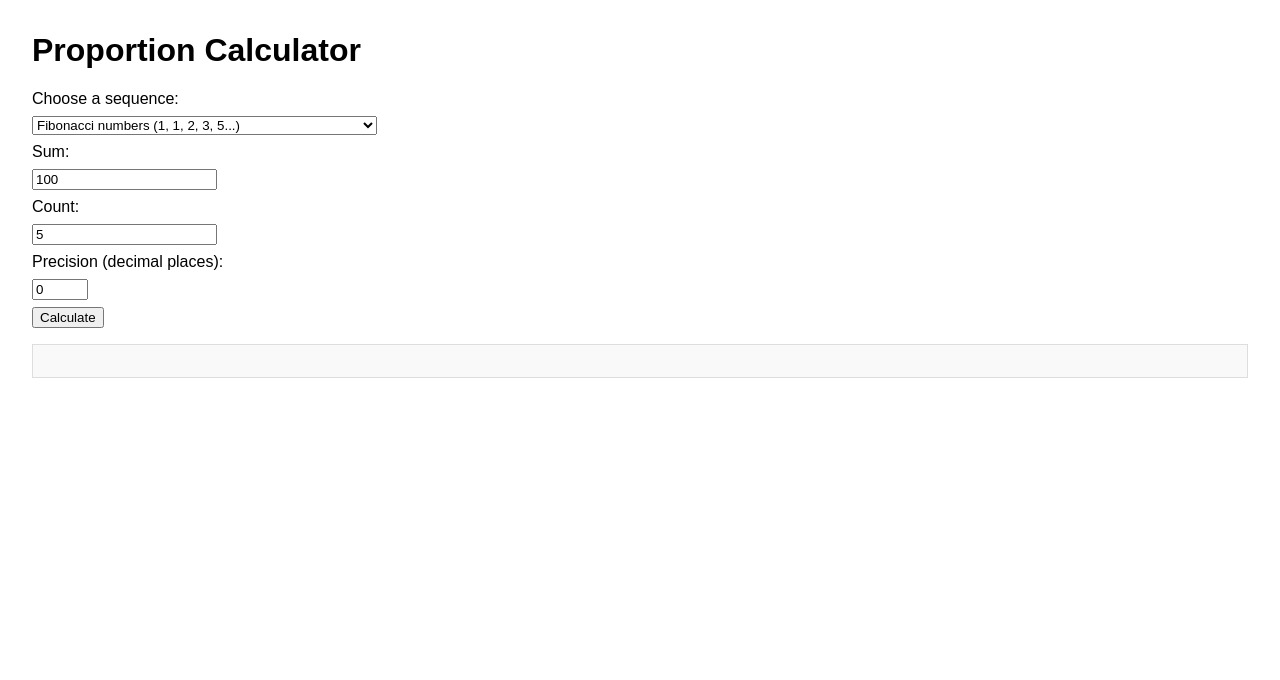
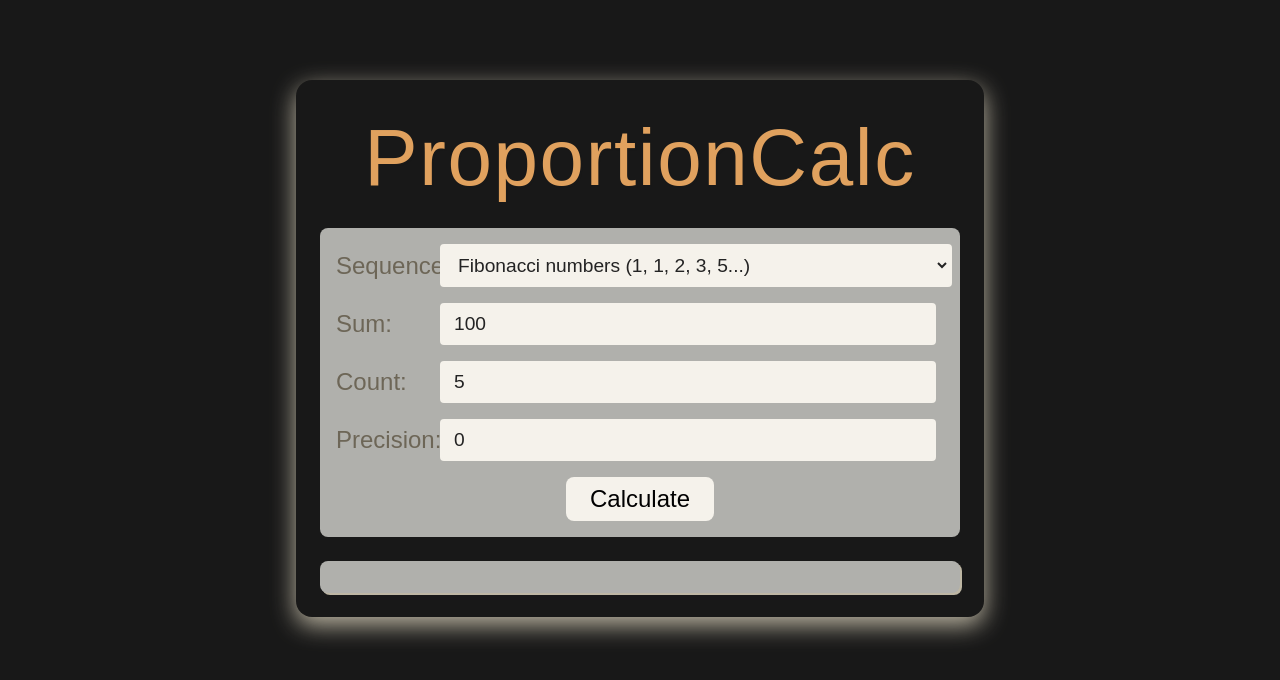
Before and after one commit to Azalurg/sequence-inator, a plain HTML site: page index.html in a window 1280 px wide. Drawn offline with Linux system fonts and the light colour scheme; a web font is replaced by a local one.

Commit message:
Update style

```diff
--- a/index.html
+++ b/index.html
@@ -3,28 +3,35 @@
 <head>
     <meta charset="UTF-8">
     <title>Proportion Calculator</title>
+    <link href="https://fonts.googleapis.com/css2?family=Jersey+15&display=swap" rel="stylesheet">
     <link rel="stylesheet" href="style.css">
 </head>
 <body>
-    <h1>Proportion Calculator</h1>
-    <form id="propForm">
-        <label for="sequence">Choose a sequence:</label>
-        <select id="sequence"></select>
-
-        <label for="sum">Sum:</label>
-        <input type="number" id="sum" value="100" required>
-
-        <label for="count">Count:</label>
-        <input type="number" id="count" value="5" required>
-
-        <label for="precision">Precision (decimal places):</label>
-        <input type="number" id="precision" value="0" min="0" max="10">
-
-        <button type="submit">Calculate</button>
-    </form>
-
-    <div class="result" id="output"></div>
-
+    <div class="container">
+        <div class="title">ProportionCalc</div>
+        <form id="propForm" class="form box">
+            <div class="form-row">
+                <label for="sequence" class="label">Sequence:</label>
+                <select id="sequence" class="select"></select>
+            </div>
+            <div class="form-row">
+                <label for="sum" class="label">Sum:</label>
+                <input type="number" id="sum" value="100" class="input" required>
+            </div>
+            <div class="form-row">
+                <label for="count" class="label">Count:</label>
+                <input type="number" id="count" value="5" class="input" required>
+            </div>
+            <div class="form-row">
+                <label for="precision" class="label">Precision:</label>
+                <input type="number" id="precision" value="0" min="0" max="10" class="input">
+            </div>
+            <div class="form-row center">
+                <button type="submit" class="btn main">Calculate</button>
+            </div>
+        </form>
+        <div class="result box" id="output"></div>
+    </div>
     <script src="script.js"></script>
 </body>
 </html>
--- a/script.js
+++ b/script.js
@@ -11,7 +11,6 @@ const props = {
     8: { id: "A000108", name: "The Catalan numbers", numbers: [1, 1, 2, 5, 14, 42, 132, 429, 1430, 4862, 16796, 58786, 208012, 742900, 2674440, 9694845] },
     9: { id: "A000244", name: "Power of 3", numbers: [1, 3, 9, 27, 81, 243, 729, 2187, 6561, 19683, 59049, 177147, 531441, 1594323, 4782969, 14348907] },
 };
-
 
 // Calculation functions
 function calc(sum, count, prop, precision = 2) {
@@ -39,7 +38,6 @@ function test(sum, total) {
     return Math.abs(total - sum) < 1e-10;
 }
 
-
 // Populate dropdown
 const seqSelect = document.getElementById('sequence');
 Object.entries(props).forEach(([key, val]) => {
@@ -63,9 +61,9 @@ document.getElementById('propForm').addEventListener('submit', function (e) {
     const total = result.reduce((acc, val) => acc + val, 0);
     const isValid = test(sum, total);
 
-    let output = `<strong>Input sequence:</strong> [${prop.slice(0, count).join(', ')}]<br>`;
-    output += `<strong>Proportional result:</strong> [${result.join(', ')}]<br>`;
-    output += `<strong>Check sum:</strong> ${isValid ? `<span style="color:green">${total}</span>` : `<span class="error">${total}</span>`}`;
+    let output = `<p>Input sequence: [${prop.slice(0, count).join(', ')}]</p>`;
+    output += `<p>Proportional result: [${result.join(', ')}]</p>`;
+    output += `<p>Check sum: ${isValid ? `<span class="success">${total}</span>` : `<span class="error">${total}</span>`}</p>`;
 
     document.getElementById('output').innerHTML = output;
 });
--- a/style.css
+++ b/style.css
@@ -1,22 +1,134 @@
-body {
-    font-family: Arial, sans-serif;
-    margin: 2em;
+:root {
+    --color-bg: #181818;
+    --color-panel-orange: #e0a15e;
+    --color-panel-green: #5f9156;
+    --color-panel-gray: #b0b0ac;
+    --color-panel-dark: #232323;
+    --color-panel-red: #c44b3c;
+    --color-panel-black: #181818;
+    --color-panel-white: #f5f2eb;
+    --color-accent: #e74c3c;
+    --color-border: #bdb6a3;
+    --color-text-main: #232323;
+    --color-text-light: #f5f2eb;
+    --color-text-gray: #6d6657;
+    --color-btn-main: #e0a15e;
+    --color-btn-green: #5f9156;
+    --color-btn-red: #c44b3c;
+    --color-btn-gray: #b0b0ac;
+    --color-btn-black: #232323;
+    --color-btn-white: #f5f2eb;
+    --font-pixel: 'Jersey 15', Arial, sans-serif;
 }
 
-label,
-select,
-input {
-    margin: 0.5em 0;
-    display: block;
+body {
+    background: var(--color-bg);
+    color: var(--color-text-main);
+    font-family: var(--font-pixel);
+    margin: 0;
+    padding: 0;
+
+}
+
+.container {
+    max-width: 40rem;
+    margin: 5rem auto;
+    background: var(--color-panel-black);
+    border-radius: 1rem;
+    box-shadow: 0 0.5rem 1.5rem var(--color-border);
+    padding: 2rem 1.5rem 1.5rem 1.5rem;
+}
+
+.title {
+    font-family: var(--font-pixel);
+    font-size: 5rem;
+    text-align: center;
+    margin: 0 0 1.5rem 0;
+    letter-spacing: 0.1rem;
+    color: var(--color-panel-orange);
+    text-shadow: 0.1rem 0.1rem 0 var(--color-panel-black);
+}
+
+.box{
+    font-family: var(--font-pixel);
+    background: var(--color-panel-gray);
+    border-radius: 0.5rem;
+    padding: 1rem;
+    /* border: 0.1rem solid var(--color-border); */
+    /* box-shadow: 2px 2px 0 var(--color-border); */
+}
+
+.form .form-row:last-of-type {
+    margin-bottom: 0;
+}
+
+.form-row {
+    display: flex;
+    align-items: center;
+    margin-bottom: 1rem;
+}
+
+.form-row.center {
+    justify-content: center;
+}
+
+.label {
+    font-size: 1.5rem;
+    color: var(--color-text-gray);
+    width: 6rem;
+    margin-right: 0.5rem;
+}
+
+.input,
+.select {
+    font-family: var(--font-pixel);
+    font-size: 1.2rem;
+    border: 2px solid var(--color-panel-white);
+    border-radius: 0.25rem;
+    padding: 0.5rem 0.75rem;
+    background: var(--color-panel-white);
+    color: var(--color-text-main);
+    outline: none;
+    flex: 1;
+    margin-right: 0.5rem;
+}
+
+
+.btn {
+    font-family: var(--font-pixel);
+    background: var(--color-btn-white);
+    font-size: 1.5rem;
+    border: none;
+    border-radius: 0.5rem;
+    padding: 0.5rem 1.5rem;
+    cursor: pointer;
+    transition: background 0.6s;
+}
+
+.btn:hover {
+    background: var(--color-btn-main);
 }
 
 .result {
-    margin-top: 1em;
-    padding: 1em;
-    background: #f9f9f9;
-    border: 1px solid #ddd;
+    margin-top: 1.5rem;
+    font-size: 1.5rem;
+    color: var(--color-panel-black);
+    box-shadow: 2px 2px 0 var(--color-border);
 }
 
+.result p:nth-of-type(1) {
+    margin-top: 0;
+}
+
+.result p:last-of-type {
+    margin-bottom: 0;
+}
+
+
 .error {
-    color: red;
+    color: var(--color-btn-red);
 }
+
+.success {
+    color: var(--color-btn-green);
+}
```
